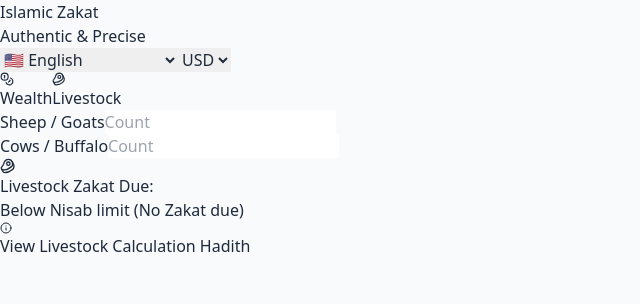
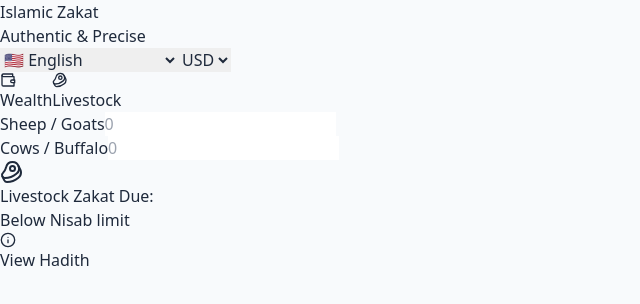
Before and after one commit to Islamic-tools-ehsan/zakat-app, a Next.js app: page / in a window 1280 px wide. Both pictures are taken after a click on the button "Livestock". Shown: the top 304 px of the page, without its empty margins (0-640 px from the left). Built offline with nearby package versions, Linux system fonts and the light colour scheme.

Commit message:
Update page.tsx

```diff
--- a/app/page.tsx
+++ b/app/page.tsx
@@ -2,7 +2,7 @@
 import React, { useState } from 'react';
 import { calculateZakat, getLivestockZakat } from '@/lib/zakatEngine';
 import { LANGUAGES, CURRENCIES } from '@/lib/constants';
-import { Book, Info, X, Coins, Beef } from 'lucide-react';
+import { Book, Info, X, Coins, Beef, Globe, Wallet } from 'lucide-react';
 import references from '../references.json';
 import { motion, AnimatePresence } from 'framer-motion';
 import { Chart as ChartJS, ArcElement, Tooltip, Legend } from 'chart.js';
@@ -10,153 +10,154 @@ import { Pie } from 'react-chartjs-2';
 
 ChartJS.register(ArcElement, Tooltip, Legend);
 
+// 1. MULTI-LANGUAGE DICTIONARY (All languages from your screenshot)
+const translations: any = {
+  en: { title: "Islamic Zakat", subtitle: "Authentic & Precise", wealth: "Wealth", livestock: "Livestock", cashPlace: "Cash on Hand / Bank", goldLabel: "GOLD (GRAMS)", silverLabel: "SILVER (GRAMS)", totalDue: "Total Zakat Due", evidence: "View Evidence", sheepLabel: "Sheep / Goats", cowLabel: "Cows / Buffalo", dueHeader: "Livestock Zakat Due:", noZakat: "Below Nisab limit", hadithBtn: "View Hadith", evidenceTitle: "Divine Evidence" },
+  ur: { title: "اسلامی زکوۃ", subtitle: "مستند اور درست", wealth: "دولت", livestock: "مویشی", cashPlace: "نقدی رقم / بینک", goldLabel: "سونا (گرام)", silverLabel: "چاندی (گرام)", totalDue: "کل واجب الادا زکوۃ", evidence: "ثبوت ملاحظہ کریں", sheepLabel: "بھیڑ / بکریاں", cowLabel: "گائے / بھینس", dueHeader: "واجب الادا زکوۃ:", noZakat: "نصاب سے کم", hadithBtn: "حدیث دیکھیں", evidenceTitle: "شرعی دلیل" },
+  ar: { title: "الزكاة الإسلامية", subtitle: "أصيلة ودقيقة", wealth: "المال", livestock: "الأنعام", cashPlace: "نقداً / في البنك", goldLabel: "الذهب (غرام)", silverLabel: "الفضة (غرام)", totalDue: "إجمالي الزكاة المستحقة", evidence: "عرض الدليل", sheepLabel: "الغنم / الماعز", cowLabel: "البقر / الجاموس", dueHeader: "زكاة الأنعام المستحقة:", noZakat: "أقل من النصاب", hadithBtn: "عرض الحديث", evidenceTitle: "الدليل الشرعي" },
+  tr: { title: "İslami Zekat", subtitle: "Otantik ve Hassas", wealth: "Varlıklar", livestock: "Hayvancılık", cashPlace: "Nakit / Banka", goldLabel: "ALTIN (GRAM)", silverLabel: "GÜMÜŞ (GRAM)", totalDue: "Toplam Zekat Borcu", evidence: "Kanıtı Görüntüle", sheepLabel: "Koyun / Keçi", cowLabel: "İnek / Manda", dueHeader: "Hayvancılık Zekatı:", noZakat: "Nisab sınırının altında", hadithBtn: "Hadisi Görüntüle", evidenceTitle: "İlahi Kanıt" },
+  id: { title: "Zakat Islami", subtitle: "Otentik & Presisi", wealth: "Harta", livestock: "Peternakan", cashPlace: "Uang Tunai / Bank", goldLabel: "EMAS (GRAM)", silverLabel: "PERAK (GRAM)", totalDue: "Total Zakat", evidence: "Lihat Dalil", sheepLabel: "Domba / Kambing", cowLabel: "Sapi / Kerbau", dueHeader: "Zakat Ternak:", noZakat: "Di bawah batas Nisab", hadithBtn: "Lihat Hadist", evidenceTitle: "Dalil Ilahi" },
+  fr: { title: "Zakat Islamique", subtitle: "Authentique & Précis", wealth: "Richesse", livestock: "Bétail", cashPlace: "Espèces / Banque", goldLabel: "OR (GRAMMES)", silverLabel: "ARGENT (GRAMMES)", totalDue: "Total Zakat Dû", evidence: "Voir les Preuves", sheepLabel: "Moutons / Chèvres", cowLabel: "Vaches / Buffles", dueHeader: "Zakat sur le Bétail:", noZakat: "Sous le seuil du Nisab", hadithBtn: "Voir le Hadith", evidenceTitle: "Preuve Divine" }
+};
+
 export default function ZakatApp() {
-  const [activeTab, setActiveTab] = useState('wealth'); // 'wealth' or 'livestock'
-
-  // Using 'any' here to prevent the strict Type Errors during Vercel build
-  const [vals, setVals] = useState<any>({
-    cash: 0, gold: 0, silver: 0, stocks: 0,
-    inventory: 0, debts: 0, goldPrice: 70,
-    silverPrice: 0.90, sheep: 0, goats: 0, cows: 0, camels: 0
-  });
-
+  const [activeTab, setActiveTab] = useState('wealth');
   const [activeLang, setActiveLang] = useState('en');
   const [activeCurrency, setActiveCurrency] = useState('USD');
   const [proofData, setProofData] = useState<any>(null);
+  const [vals, setVals] = useState<any>({ cash: 0, gold: 0, silver: 0, goldPrice: 70, silverPrice: 0.90, sheep: 0, cows: 0 });
 
-  // Pass 'vals' as any to match the updated engine signature
+  const t = translations[activeLang] || translations.en;
+  const isRTL = activeLang === 'ur' || activeLang === 'ar';
+
   const res = calculateZakat(vals as any, 'silver');
   const livestockRes = getLivestockZakat(vals as any);
   const selectedCurrency = CURRENCIES.find(c => c.code === activeCurrency) || CURRENCIES[0];
 
   const chartData = {
-    labels: ['Cash', 'Gold', 'Silver', 'Stocks'],
+    labels: [t.cashPlace, 'Gold', 'Silver'],
     datasets: [{
-      data: [
-        vals.cash || 0,
-        (vals.gold || 0) * (vals.goldPrice || 0),
-        (vals.silver || 0) * (vals.silverPrice || 0),
-        vals.stocks || 0
-      ],
-      backgroundColor: ['#10b981', '#fbbf24', '#94a3b8', '#3b82f6'],
-      borderWidth: 0,
+      data: [vals.cash || 0, (vals.gold || 0) * 70, (vals.silver || 0) * 0.9],
+      backgroundColor: ['#10b981', '#fbbf24', '#94a3b8'],
+      hoverOffset: 4, borderRadius: 8
     }]
   };
 
   return (
-    <div className="max-w-md mx-auto min-h-screen bg-slate-50 shadow-2xl flex flex-col font-sans relative text-slate-900">
-      {/* EVIDENCE POPUP */}
-      <AnimatePresence>
-        {proofData && (
-          <motion.div initial={{ opacity: 0 }} animate={{ opacity: 1 }} exit={{ opacity: 0 }} className="fixed inset-0 z-50 flex items-center justify-center p-6 bg-black/50 backdrop-blur-sm">
-            <motion.div initial={{ scale: 0.9 }} animate={{ scale: 1 }} className="bg-white rounded-3xl p-6 shadow-2xl w-full max-w-sm border-t-4 border-emerald-600">
-              <div className="flex justify-between mb-4">
-                <h3 className="text-emerald-800 font-bold flex items-center gap-2"><Book size={18}/> Evidence</h3>
-                <button onClick={() => setProofData(null)} className="text-slate-400 hover:text-emerald-600 transition-colors"><X size={20}/></button>
+    <div className={`max-w-md mx-auto min-h-screen bg-slate-50 flex flex-col relative text-slate-900 ${isRTL ? 'text-right' : 'text-left'}`} dir={isRTL ? 'rtl' : 'ltr'}>
+
+      {/* HEADER */}
+      <header className="p-4">
+        <div className="bg-emerald-700 text-white p-6 rounded-[2rem] shadow-xl">
+          <div className="flex justify-between items-center mb-6">
+            <div>
+              <h1 className="text-2xl font-black">{t.title}</h1>
+              <p className="text-emerald-200 text-xs">{t.subtitle}</p>
             </div>
-              <p className="text-slate-700 italic text-sm mb-4">"{proofData?.verse_en}"</p>
-              <div className="text-[10px] font-bold text-emerald-600 bg-emerald-50 px-3 py-1 rounded-full inline-block">Source: {proofData?.source}</div>
-            </motion.div>
-          </motion.div>
-        )}
-      </AnimatePresence>
-
-      {/* HEADER WITH DROP-DOWNS */}
-      <header className="bg-emerald-700 text-white p-6 rounded-b-3xl shadow-lg">
-        <div className="flex justify-between items-start mb-4">
-          <div>
-            <h1 className="text-xl font-bold">Islamic Zakat</h1>
-            <p className="text-emerald-100 text-[10px] italic font-medium">Authentic & Precise</p>
-          </div>
-          <div className="flex gap-2">
-            <select value={activeLang} onChange={(e) => setActiveLang(e.target.value)} className="bg-emerald-800 text-[10px] p-1.5 rounded-lg border border-emerald-600 outline-none text-white">
+            <div className="flex gap-2" dir="ltr">
+              <select value={activeLang} onChange={(e) => setActiveLang(e.target.value)} className="bg-emerald-800 p-2 rounded-xl border border-emerald-600 outline-none text-[10px] font-bold">
                 {LANGUAGES.map(l => <option key={l.code} value={l.code}>{l.flag} {l.name}</option>)}
               </select>
-            <select value={activeCurrency} onChange={(e) => setActiveCurrency(e.target.value)} className="bg-emerald-800 text-[10px] p-1.5 rounded-lg border border-emerald-600 outline-none text-white">
+              <select value={activeCurrency} onChange={(e) => setActiveCurrency(e.target.value)} className="bg-emerald-800 p-2 rounded-xl border border-emerald-600 outline-none text-[10px] font-bold">
                 {CURRENCIES.map(c => <option key={c.code} value={c.code}>{c.code}</option>)}
               </select>
             </div>
           </div>
 
-        {/* TAB SWITCHER */}
-        <div className="flex bg-emerald-800/50 p-1 rounded-xl">
-          <button onClick={() => setActiveTab('wealth')} className={`flex-1 py-2 rounded-lg text-xs font-bold flex items-center justify-center gap-2 transition-all ${activeTab === 'wealth' ? 'bg-white text-emerald-700 shadow-md' : 'text-emerald-100 hover:bg-emerald-800/30'}`}>
-            <Coins size={14}/> Wealth
+          <div className="flex bg-emerald-900/40 p-1.5 rounded-2xl">
+            <button onClick={() => setActiveTab('wealth')} className={`flex-1 py-3 rounded-xl text-xs font-bold flex items-center justify-center gap-2 transition-all ${activeTab === 'wealth' ? 'bg-white text-emerald-700' : 'text-emerald-100'}`}>
+              <Wallet size={16}/> {t.wealth}
             </button>
-          <button onClick={() => setActiveTab('livestock')} className={`flex-1 py-2 rounded-lg text-xs font-bold flex items-center justify-center gap-2 transition-all ${activeTab === 'livestock' ? 'bg-white text-emerald-700 shadow-md' : 'text-emerald-100 hover:bg-emerald-800/30'}`}>
-            <Beef size={14}/> Livestock
+            <button onClick={() => setActiveTab('livestock')} className={`flex-1 py-3 rounded-xl text-xs font-bold flex items-center justify-center gap-2 transition-all ${activeTab === 'livestock' ? 'bg-white text-emerald-700' : 'text-emerald-100'}`}>
+              <Beef size={16}/> {t.livestock}
             </button>
+          </div>
         </div>
       </header>
 
-      <main className="p-6 flex-1 space-y-6">
+      {/* MAIN CONTENT */}
+      <main className="p-6 space-y-8 flex-1">
+        <AnimatePresence mode="wait">
           {activeTab === 'wealth' ? (
-          <section className="space-y-4">
+            <motion.section key="wealth" initial={{ opacity: 0, y: 10 }} animate={{ opacity: 1, y: 0 }} exit={{ opacity: 0 }} className="space-y-6">
+              <div className="bg-white rounded-[2rem] p-6 shadow-sm border border-slate-100 space-y-4">
                 <div className="relative">
-              <span className="absolute left-3 top-3 text-slate-400 font-bold">{selectedCurrency.symbol}</span>
-              <input type="number" placeholder="Cash on Hand / Bank" className="w-full border-slate-200 border p-3 pl-8 rounded-xl outline-none text-black focus:border-emerald-500 transition-all" onChange={e => setVals({...vals, cash: +e.target.value})} />
+                  <span className={`absolute ${isRTL ? 'right-4' : 'left-4'} top-4 text-emerald-600 font-black`}>{selectedCurrency.symbol}</span>
+                  <input type="number" placeholder={t.cashPlace} className={`w-full bg-slate-50 p-4 ${isRTL ? 'pr-10' : 'pl-10'} rounded-2xl outline-none focus:ring-2 focus:ring-emerald-500/20`} onChange={e => setVals({...vals, cash: +e.target.value})} />
                 </div>
-            <div className="grid grid-cols-2 gap-3">
+                <div className="grid grid-cols-2 gap-4">
                   <div className="space-y-1">
-                <label className="text-[10px] font-bold text-slate-400 ml-2">GOLD (GRAMS)</label>
-                <input type="number" placeholder="0" className="w-full border-slate-200 border p-3 rounded-xl text-black outline-none focus:border-emerald-500 transition-all" onChange={e => setVals({...vals, gold: +e.target.value})} />
+                    <label className="text-[10px] font-black text-slate-400 px-1">{t.goldLabel}</label>
+                    <input type="number" placeholder="0" className="w-full bg-slate-50 p-4 rounded-2xl outline-none" onChange={e => setVals({...vals, gold: +e.target.value})} />
                   </div>
                   <div className="space-y-1">
-                <label className="text-[10px] font-bold text-slate-400 ml-2">SILVER (GRAMS)</label>
-                <input type="number" placeholder="0" className="w-full border-slate-200 border p-3 rounded-xl text-black outline-none focus:border-emerald-500 transition-all" onChange={e => setVals({...vals, silver: +e.target.value})} />
+                    <label className="text-[10px] font-black text-slate-400 px-1">{t.silverLabel}</label>
+                    <input type="number" placeholder="0" className="w-full bg-slate-50 p-4 rounded-2xl outline-none" onChange={e => setVals({...vals, silver: +e.target.value})} />
+                  </div>
                 </div>
               </div>
 
-            {/* Wealth Results Card */}
-            <motion.div key="wealth-res" initial={{ y: 20, opacity: 0 }} animate={{ y: 0, opacity: 1 }} className="bg-emerald-900 text-white p-6 rounded-3xl shadow-xl flex flex-col items-center">
-              <div className="w-24 h-24 mb-4">
-                <Pie data={chartData} options={{ plugins: { legend: { display: false } } }} />
+              <div className="bg-emerald-900 rounded-[2.5rem] p-8 shadow-2xl flex flex-col items-center text-center">
+                <div className="w-32 h-32 mb-6">
+                  <Pie data={chartData} options={{ plugins: { legend: { display: false } }, cutout: '70%' }} />
                 </div>
-              <p className="text-emerald-300 text-[10px] tracking-widest uppercase font-bold">Total Zakat Due</p>
-              <p className="text-4xl font-black mt-1">
-                {selectedCurrency.symbol}{res.total.toLocaleString(undefined, {minimumFractionDigits: 2})}
-              </p>
-              <button onClick={() => setProofData(references.residuary)} className="mt-4 text-[10px] text-emerald-400 underline flex items-center gap-1 hover:text-emerald-300 transition-colors">
-                <Info size={12}/> Why this amount? View Evidence
+                <p className="text-emerald-400 text-[10px] tracking-widest uppercase font-black mb-1">{t.totalDue}</p>
+                <h2 className="text-4xl font-black text-white">
+                  {selectedCurrency.symbol}{res.total.toLocaleString(undefined, {minimumFractionDigits: 0})}
+                </h2>
+                <button onClick={() => setProofData(references.residuary)} className="mt-6 flex items-center gap-2 text-emerald-300 text-[10px] font-bold underline decoration-emerald-500/50">
+                  <Info size={14}/> {t.evidence}
                 </button>
-            </motion.div>
-          </section>
+              </div>
+            </motion.section>
           ) : (
-          <section className="space-y-4">
-            <div className="grid grid-cols-2 gap-3">
+            <motion.section key="livestock" initial={{ opacity: 0, y: 10 }} animate={{ opacity: 1, y: 0 }} className="space-y-6">
+              <div className="bg-white rounded-[2rem] p-6 border border-slate-100 grid grid-cols-2 gap-4">
                 <div className="space-y-1">
-                <label className="text-[10px] font-bold text-slate-500 ml-2 uppercase">Sheep / Goats</label>
-                <input type="number" className="w-full border-slate-200 border p-3 rounded-xl text-black outline-none focus:border-emerald-500 transition-all" placeholder="Count" onChange={e => setVals({...vals, sheep: +e.target.value})} />
+                  <label className="text-[10px] font-black text-slate-400 px-1">{t.sheepLabel}</label>
+                  <input type="number" className="w-full bg-slate-50 p-4 rounded-2xl outline-none" placeholder="0" onChange={e => setVals({...vals, sheep: +e.target.value})} />
                 </div>
                 <div className="space-y-1">
-                <label className="text-[10px] font-bold text-slate-500 ml-2 uppercase">Cows / Buffalo</label>
-                <input type="number" className="w-full border-slate-200 border p-3 rounded-xl text-black outline-none focus:border-emerald-500 transition-all" placeholder="Count" onChange={e => setVals({...vals, cows: +e.target.value})} />
+                  <label className="text-[10px] font-black text-slate-400 px-1">{t.cowLabel}</label>
+                  <input type="number" className="w-full bg-slate-50 p-4 rounded-2xl outline-none" placeholder="0" onChange={e => setVals({...vals, cows: +e.target.value})} />
                 </div>
               </div>
 
-            {/* Livestock Results Card */}
-            <div className="bg-white border-2 border-emerald-50 p-6 rounded-3xl shadow-sm space-y-4">
-               <h3 className="font-bold text-emerald-800 text-sm flex items-center gap-2"><Beef size={16}/> Livestock Zakat Due:</h3>
-               <div className="space-y-2">
+              <div className="bg-white rounded-[2.5rem] p-8 shadow-xl border border-slate-50">
+                 <h3 className="font-black text-emerald-900 text-lg flex items-center gap-3 mb-6"><Beef size={24}/> {t.dueHeader}</h3>
+                 <div className="space-y-3">
                    {livestockRes.map((item: any, idx: number) => (
-                   <div key={idx} className="flex justify-between items-center bg-emerald-50/50 p-3 rounded-xl border border-emerald-100">
-                     <span className="text-sm font-semibold text-slate-700">{item.animal}</span>
-                     <span className="text-emerald-700 font-bold bg-white px-3 py-1 rounded-lg shadow-sm">{item.due}</span>
+                     <div key={idx} className="flex justify-between items-center bg-slate-50 p-5 rounded-2xl border border-slate-100">
+                       <span className="font-bold text-slate-600">{item.animal}</span>
+                       <span className="text-emerald-700 font-black bg-emerald-100 px-4 py-2 rounded-xl text-sm">{item.due}</span>
                      </div>
                    ))}
-                 {livestockRes.length === 0 && (
-                   <div className="text-center py-4 bg-slate-50 rounded-xl border border-dashed border-slate-200">
-                     <p className="text-xs text-slate-400 italic font-medium text-black">Below Nisab limit (No Zakat due)</p>
+                   {livestockRes.length === 0 && <p className="text-center py-10 text-slate-400 font-bold">{t.noZakat}</p>}
                  </div>
-                 )}
-               </div>
-               <button onClick={() => setProofData(references.livestock)} className="w-full text-[10px] text-slate-400 underline flex justify-center items-center gap-1 hover:text-emerald-600 transition-colors">
-                 <Info size={12}/> View Livestock Calculation Hadith
+                 <button onClick={() => setProofData(references.livestock)} className="w-full mt-6 text-[10px] font-black text-slate-400 flex justify-center items-center gap-2">
+                   <Info size={16}/> {t.hadithBtn}
                  </button>
               </div>
-          </section>
+            </motion.section>
           )}
+        </AnimatePresence>
       </main>
+
+      {/* EVIDENCE POPUP */}
+      <AnimatePresence>
+        {proofData && (
+          <motion.div initial={{ opacity: 0 }} animate={{ opacity: 1 }} exit={{ opacity: 0 }} className="fixed inset-0 z-50 flex items-center justify-center p-6 bg-slate-900/60 backdrop-blur-md">
+            <motion.div initial={{ scale: 0.9 }} animate={{ scale: 1 }} className="bg-white rounded-[2.5rem] p-8 shadow-2xl w-full max-w-sm">
+              <div className="flex justify-between items-center mb-6">
+                <h3 className="text-emerald-800 text-xl font-bold flex items-center gap-2"><Book size={22}/> {t.evidenceTitle}</h3>
+                <button onClick={() => setProofData(null)} className="p-2 hover:bg-slate-100 rounded-full"><X size={24}/></button>
+              </div>
+              <p className="text-slate-700 italic text-lg mb-6 leading-relaxed">"{activeLang === 'ur' || activeLang === 'ar' ? (activeLang === 'ur' ? proofData?.verse_ur : proofData?.verse_ar) : proofData?.verse_en}"</p>
+              <div className="bg-emerald-600 text-white px-4 py-2 rounded-xl text-xs font-bold inline-block">{proofData?.source}</div>
+            </motion.div>
+          </motion.div>
+        )}
+      </AnimatePresence>
     </div>
   );
 }
```
Lines whose indentation alone changed are shown as unchanged.
